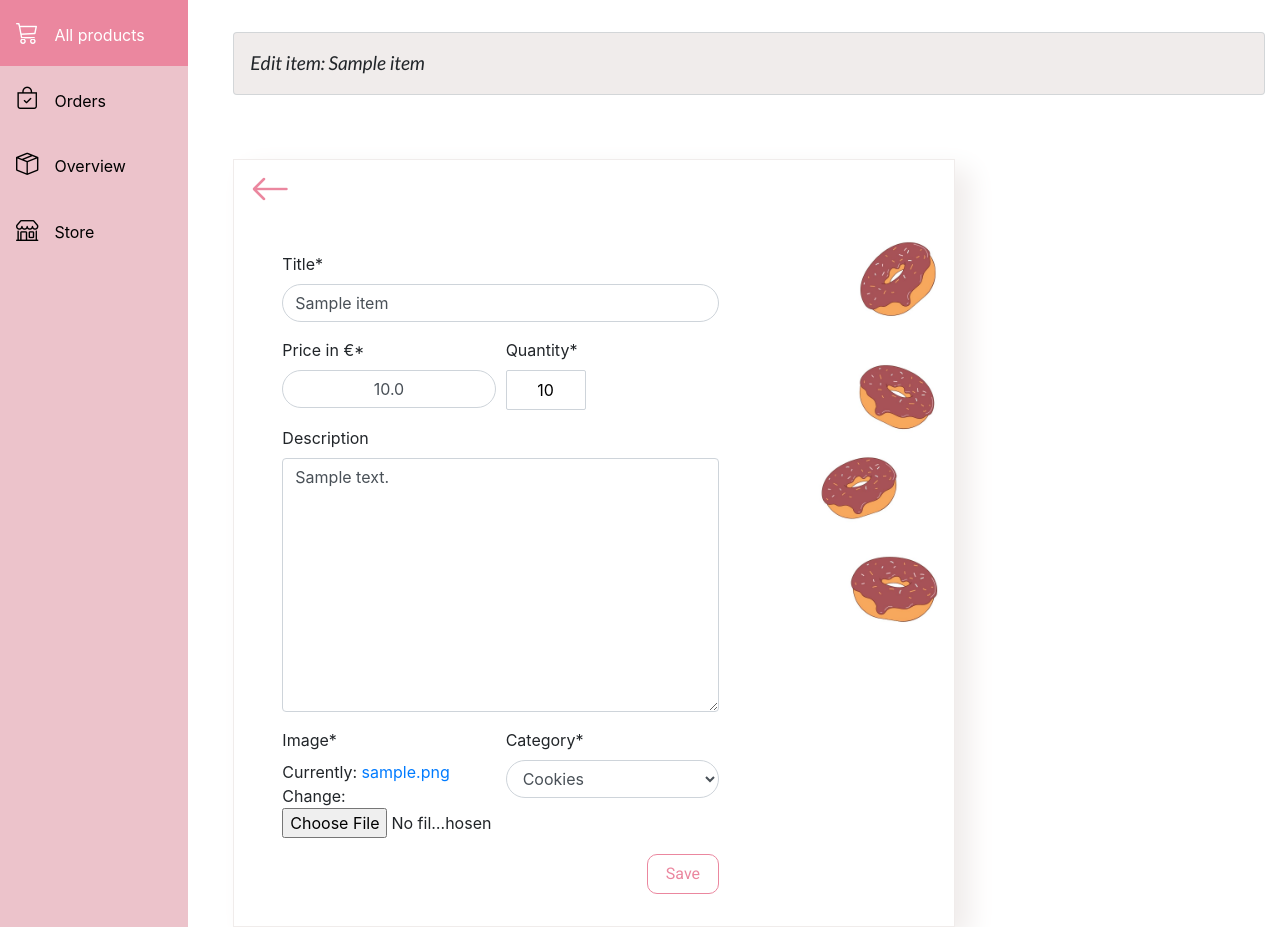
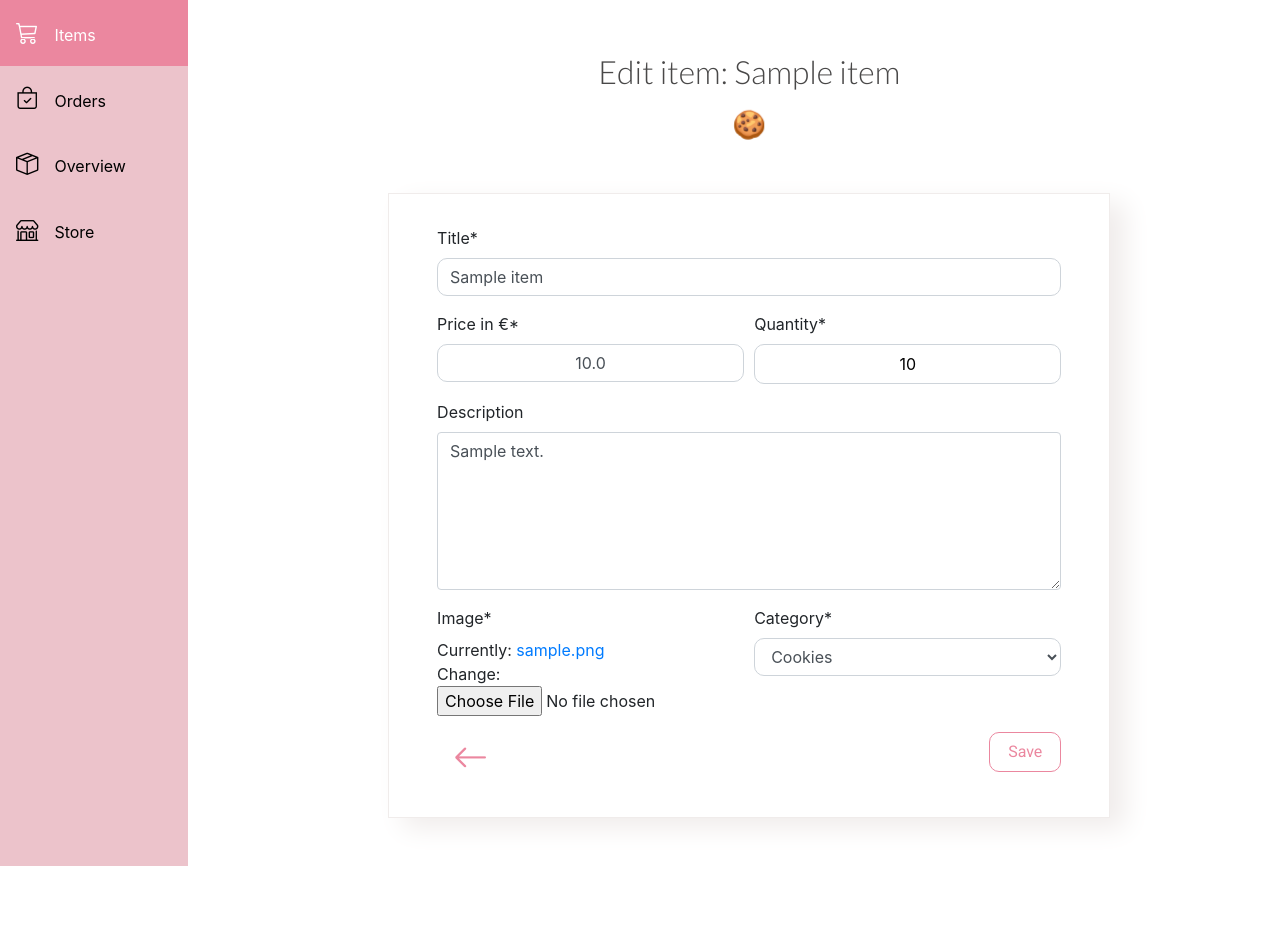
Before and after one commit to malisara/sir-cake, a Django app: page /item/1/edit/ in a window 1280 px wide. After the commit the page ends 866 px from the top, so only its background shows below. Run offline with Django 4.2, Linux system fonts and the light colour scheme; a user stored in the database is signed in; tables that the repository leaves empty hold one stand-in row (values such as "Sample post"); some libraries are stand-ins or nearby versions.

Commit message:
changing form style II.

```diff
--- a/sir_cake/seller/forms.py
+++ b/sir_cake/seller/forms.py
@@ -7,3 +7,7 @@ class NewItemForm(forms.ModelForm):
         model = Item
         fields = ['title', 'price', 'quantity',
                   'description', 'category', 'image']
+
+    def __init__(self, *args, **kwargs):
+        super().__init__(*args, **kwargs)
+        self.fields['description'].widget = forms.Textarea(attrs={'rows': 6})
--- a/sir_cake/seller/templates/seller/edit-item.html
+++ b/sir_cake/seller/templates/seller/edit-item.html
@@ -1,30 +1,27 @@
 {% extends 'seller/base-seller.html' %}
-{% load static %}
 {% load crispy_forms_tags %}
 
 {% block content %}
 
 <div class="container">
-    <div class="new-item-title-frame">
-        <div class="page-title">Edit item: {{item}}</div>
+
+    <div class="bigger-title-font">Edit item: {{item}}
+        <div class="emoji">&#127850;</div>
     </div>
-    <div class="new-product-div-style">
-        <div class="row">
-            <div class="col-sm-9">
+    <div class=" d-flex justify-content-center">
+        <div class="new-product-div-style">
+
+            <form method="post" class="new-product-form" enctype="multipart/form-data">
+                {% csrf_token %}
+                {{form|crispy}}
                 <a href="{% url 'seller_all_items' %}">
-                    <i class="bi bi-arrow-left go-back-icon"></i>
+                    <i class="bi bi-arrow-left new-item-top-icon button-back non-link"></i>
                 </a>
-                <form method="post" class="new-product-form" enctype="multipart/form-data">
-                    {% csrf_token %}
-                    {{form|crispy}}
-                    <button type="submit" class="post-button-grid">Save</button>
-                </form>
-            </div>
-            <div class="col-sm-3">
-                <img src="{% static 'seller/doughnuts2.jpg' %}" alt="" class="new-item-image mt-5">
-            </div>
+
+                <button type="submit" class="post-button-grid">Save</button>
+            </form>
         </div>
     </div>
 </div>
 
-{% endblock %}
+{% endblock content %}
--- a/sir_cake/seller/templates/seller/navbar-seller.html
+++ b/sir_cake/seller/templates/seller/navbar-seller.html
@@ -1,8 +1,8 @@
 <div class="sidebar">
   {% if url_name == 'seller_all_items' %}
-  <a href="{% url 'seller_all_items' %}" class="active"><i class="bi bi-cart3 new-item-icon"></i>All products</a>
+  <a href="{% url 'seller_all_items' %}" class="active"><i class="bi bi-cart3 new-item-icon"></i>Items</a>
   {% else %}
-  <a href="{% url 'seller_all_items' %}"><i class="bi bi-cart3 new-item-icon"></i>All products</a>
+  <a href="{% url 'seller_all_items' %}"><i class="bi bi-cart3 new-item-icon"></i>Items</a>
   {% endif %}
 
   {% if url_name == 'seller_orders' %}
--- a/sir_cake/sir_cake/static/sir_cake/style.css
+++ b/sir_cake/sir_cake/static/sir_cake/style.css
@@ -11,7 +11,6 @@
     --dusty-pink: rgb(197, 87, 112);
     --semi-pink: rgb(235, 135, 159);
     --lighter-pink: rgb(225, 157, 172);
-    --light-pink: rgb(236, 195, 203);
     --beige: rgb(240, 236, 235);
     --light-beige: rgba(243, 242, 240, 0.651);
     --gray-text: rgb(73, 72, 72);
@@ -37,16 +36,6 @@ body {
 }
 
 /* New Item */
-.new-item-title-frame {
-    padding: 1rem;
-    border: solid 1px;
-    border-color: var(--border-color);
-    border-radius: 4px;
-    background-color: var(--beige);
-    margin-top: 2rem;
-    margin-bottom: 4rem;
-    display: grid;
-}
 
 .page-title {
     font-family: 'Lato', sans-serif;
@@ -75,13 +64,9 @@ body {
     border: 1px solid;
     border-color: var(--beige);
     box-shadow: 15px 10px 25px var(--beige);
+    margin-bottom: 3rem;
 }
 
-.new-item-image {
-    max-height: 35em;
-    max-width: 100%;
-    padding: 1rem;
-}
 
 /*hide help text*/
 #error_1_id_price,
@@ -122,13 +107,11 @@ body {
 #id_quantity,
 #id_inventory,
 #id_category {
-    border-radius: 20px;
+    border-radius: 10px;
     min-height: 2rem;
 }
 
-#id_description {
-    min-height: 10rem;
-}
+
 
 .post-button-grid {
     width: 4.5rem;
@@ -168,12 +151,26 @@ body {
     opacity: 0.8;
 }
 
+/* Edit item */
+
+.bigger-title-font {
+    font-family: 'Lato', sans-serif;
+    text-align: center;
+    color: var(--gray-text);
+    margin: 3rem 0rem;
+    font-size: 2rem;
+}
+
+.emoji {
+    font-size: 1.7rem;
+    margin-top: 0.5rem;
+}
 
 /* Navbar */
 .sidebar {
     width: 100%;
     height: 100%;
-    background-color: var(--light-pink);
+    background-color: rgb(236, 195, 203);
     position: relative;
     min-height: 100vh;
     overflow: auto;
@@ -232,19 +229,8 @@ body {
     display: flex;
 }
 
-.item_quantity_form {
-    width: 70px;
-    height: 2.8rem;
-    border-radius: 5px;
-    text-align: center;
-    margin-top: 3rem;
-}
-
 .image-detail {
     display: flex;
-    width: 40%;
-    justify-content: center;
-    margin-right: 2rem;
 }
 
 .rounded-image {
@@ -279,6 +265,7 @@ body {
 .detail-description {
     margin-top: 1rem;
     font-family: 'Lato', sans-serif;
+    min-height: 8rem;
 }
 
 .detail-button {
@@ -300,14 +287,8 @@ body {
     border-color: var(--semi-pink);
 }
 
-.go-back-icon {
-    font-size: 2.5rem;
-    color: var(--semi-pink);
+.margin-left {
     margin-left: 1rem;
-}
-
-.go-back-icon:hover {
-    opacity: 0.7;
 }
 
 /*All items*/
@@ -469,7 +450,6 @@ body {
 /*Delete item*/
 
 .delete-button {
-    margin-top: 2rem;
     height: 3rem;
     border-radius: 10px;
     background-color: transparent;
@@ -480,7 +460,6 @@ body {
     padding: 0.5rem;
     border-color: var(--dismiss-red);
     border: solid 1px;
-    width: 50%;
 }
 
 .delete-button:hover {
@@ -489,7 +468,6 @@ body {
 }
 
 .back-button {
-    margin-top: 2rem;
     height: 3rem;
     border-radius: 10px;
     background-color: transparent;
@@ -500,7 +478,7 @@ body {
     padding: 0.5rem;
     border: solid 1px;
     border-color: var(--accept-green);
-    width: 50%;
+    margin-right: 1rem;
 }
 
 .back-button:hover {
@@ -753,9 +731,6 @@ nav {
 #id_quantity {
     color: black;
     height: 2.5rem;
-    width: 5rem;
-    border-radius: 2px;
-
 }
 
 /*Hide input arrows*/
--- a/sir_cake/store/templates/store/shipping.html
+++ b/sir_cake/store/templates/store/shipping.html
@@ -17,7 +17,7 @@
                 <div class="register-form">
                     <div class="payment-title-container category-title-container">
                         Enter Shipping Address</div>
-                    <form method="post" enctype="multipart/form-data">
+                    <form method="post">
                         {% csrf_token %}
 
                         {{name_form|crispy}}
```
Also changed, not shown: sir_cake/seller/templates/seller/delete-item.html (+19 -18 lines), sir_cake/seller/templates/seller/item-detail-page.html (+20 -7 lines), sir_cake/seller/templates/seller/new_item.html (+6 -7 lines), sir_cake/store/templates/store/store-item-detail.html (+13 -6 lines), sir_cake/seller/static/seller/doughnuts.jpg (deleted), sir_cake/seller/static/seller/doughnuts2.jpg (deleted).
